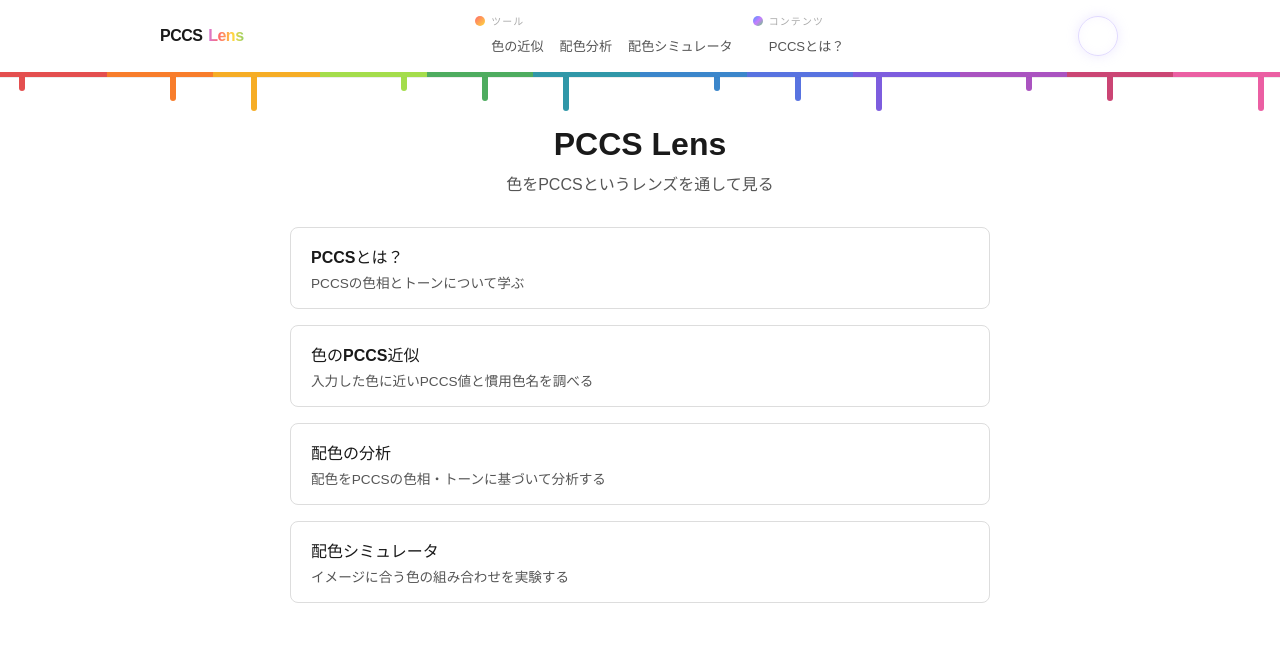
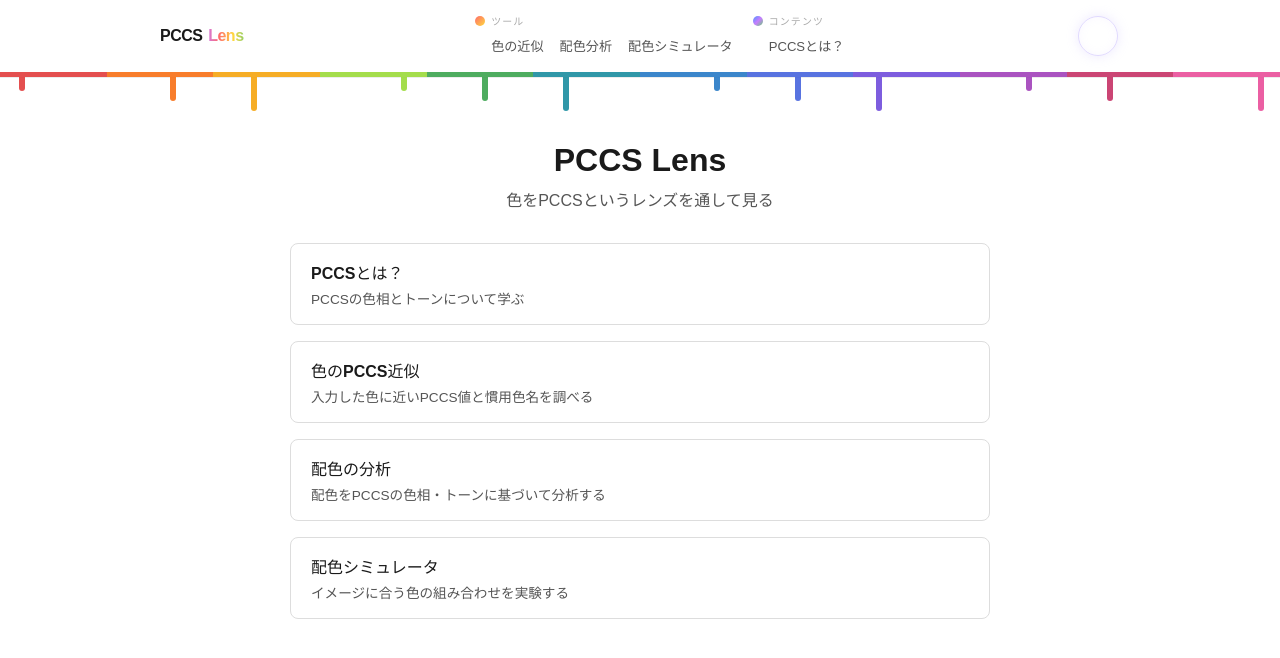
Before and after one commit to tetracalibers/pccs-lens, a SvelteKit app in the folder app/: page / in a window 1280 px wide. Shown: the top 658 px of the page. Built offline with nearby package versions, Linux system fonts and the light colour scheme; some icons are missing; a web font is replaced by a local one.

Commit message:
トップページのヘッダー下の余白を調整

```diff
--- a/app/src/routes/+page.svelte
+++ b/app/src/routes/+page.svelte
@@ -32,7 +32,7 @@
 <style>
   main {
     max-width: 700px;
-    margin: 3rem auto;
+    margin: 4rem auto;
     padding: 0 1rem;
     text-align: center;
   }
```
